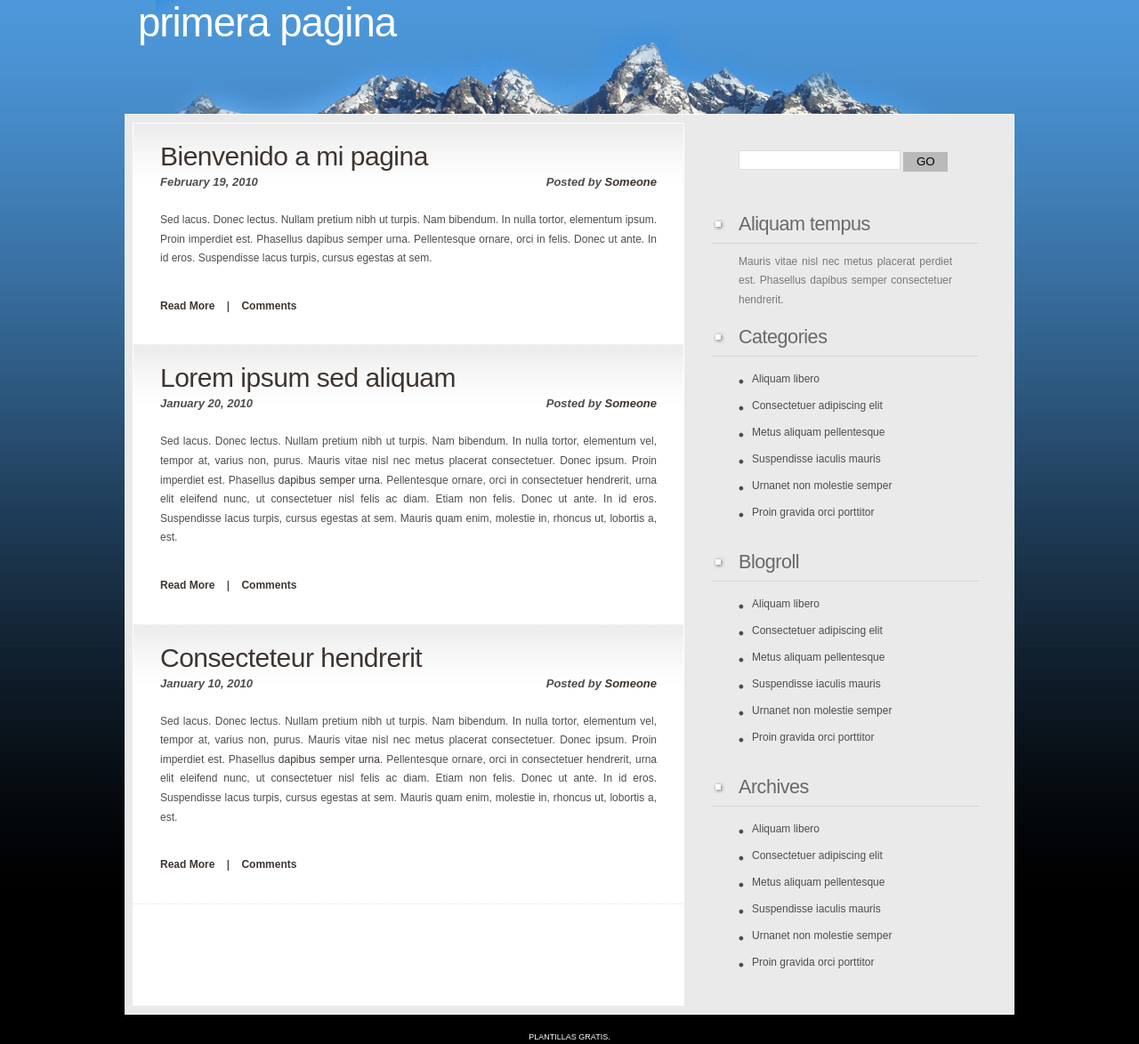
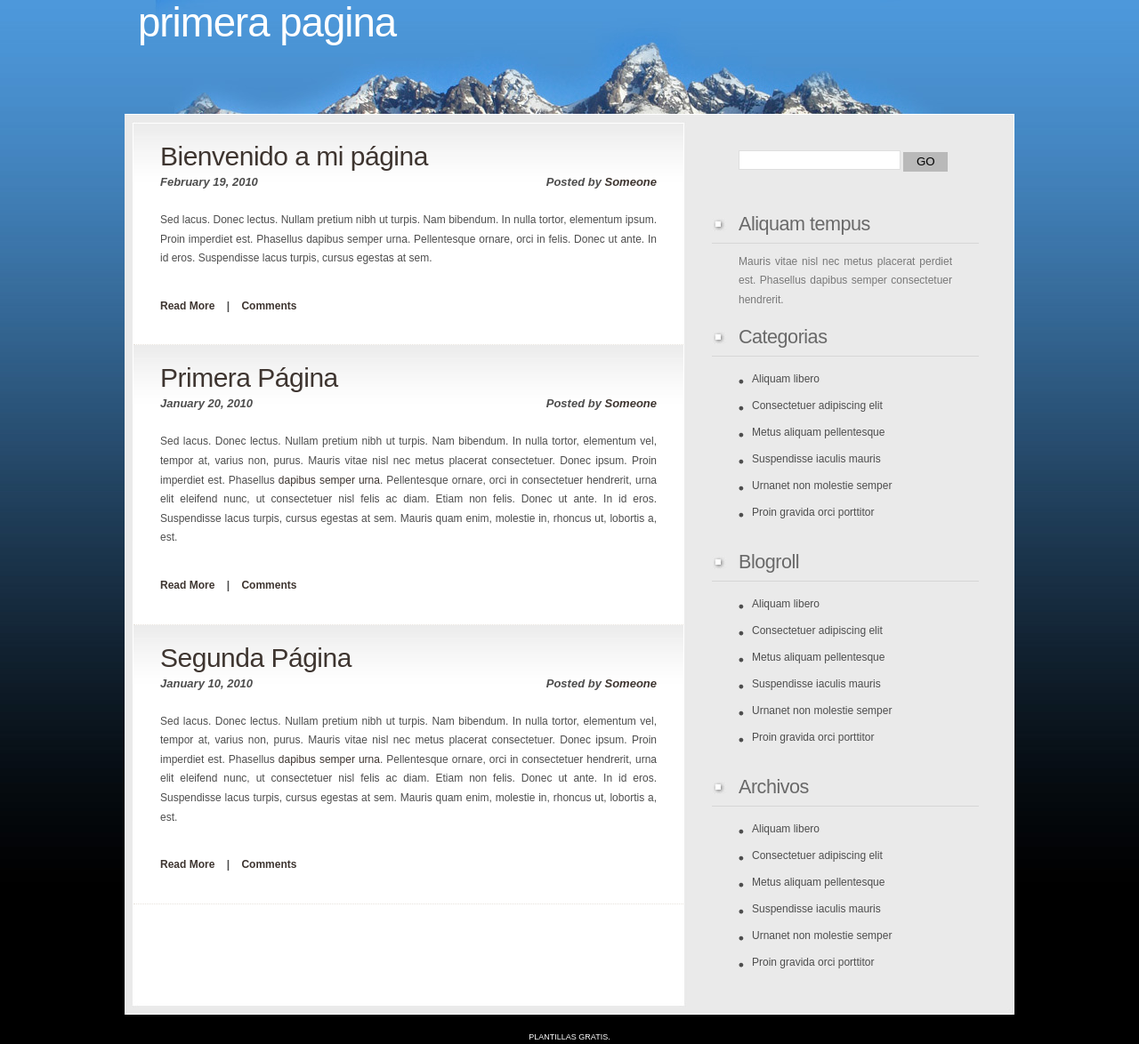
Before and after one commit to ing-vic2013/MyProyGit, a plain HTML site: page index.html in a window 1280 px wide. Shown: the whole page at 89% size. Drawn offline with Linux system fonts and the light colour scheme.

Commit message:
Actualizado_11-10-2013
Corregido los Subtitulos

```diff
--- a/index.html
+++ b/index.html
@@ -23,7 +23,7 @@
 	<div id="page-bgbtm">
 		<div id="content">
 			<div class="post">
-				<h2 class="title"><a href="#">Bienvenido a mi pagina   </a></h2>
+				<h2 class="title"><a href="#">Bienvenido a mi página</a></h2>
 				<p class="meta"><span class="date">February 19, 2010</span><span class="posted">Posted by <a href="#">Someone</a></span></p>
 				<div style="clear: both;">&nbsp;</div>
 				<div class="entry">
@@ -32,7 +32,7 @@
 				</div>
 			</div>
 			<div class="post">
-				<h2 class="title"><a href="#">Lorem ipsum sed aliquam</a></h2>
+				<h2 class="title"><a href="#">Primera Página</a></h2>
 				<p class="meta"><span class="date">January 20, 2010</span><span class="posted">Posted by <a href="#">Someone</a></span></p>
 				<div style="clear: both;">&nbsp;</div>
 				<div class="entry">
@@ -41,7 +41,7 @@
 				</div>
 			</div>
 			<div class="post">
-				<h2 class="title"><a href="#">Consecteteur hendrerit </a></h2>
+				<h2 class="title"><a href="#">Segunda Página</a></h2>
 				<p class="meta"><span class="date">January 10, 2010</span><span class="posted">Posted by <a href="#">Someone</a></span></p>
 				<div style="clear: both;">&nbsp;</div>
 				<div class="entry">
@@ -70,7 +70,7 @@
 					<p>Mauris vitae nisl nec metus placerat perdiet est. Phasellus dapibus semper consectetuer hendrerit.</p>
 				</li>
 				<li>
-					<h2>Categories</h2>
+					<h2>Categorias</h2>
 					<ul>
 						<li><a href="#">Aliquam libero</a></li>
 						<li><a href="#">Consectetuer adipiscing elit</a></li>
@@ -92,7 +92,7 @@
 					</ul>
 				</li>
 				<li>
-					<h2>Archives</h2>
+					<h2>Archivos</h2>
 					<ul>
 						<li><a href="#">Aliquam libero</a></li>
 						<li><a href="#">Consectetuer adipiscing elit</a></li>
```
